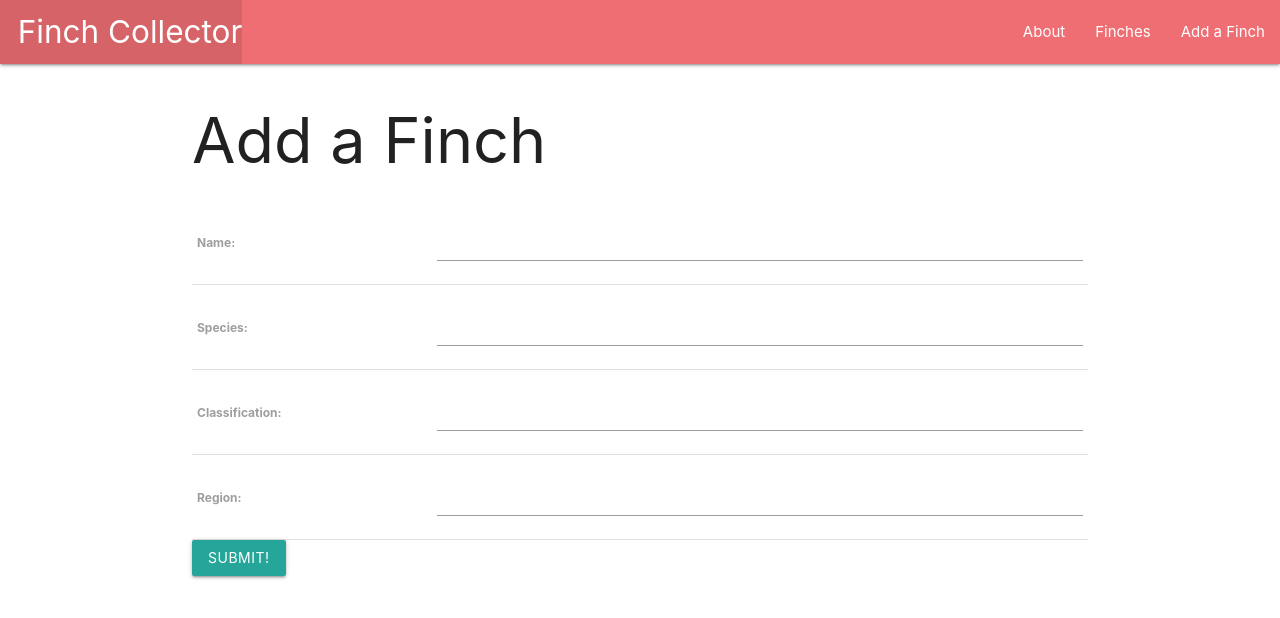
After one commit to spenserg92/Finch-Collector, a Django app: page /finches/create/ in a window 1280 px wide. The commit adds this page. Shown: the top 618 px of the page. Run offline with Django 4.2, Linux system fonts and the light colour scheme.

Commit message:
adds Create Finch functionality

```diff
--- a/main_app/models.py
+++ b/main_app/models.py
@@ -12,5 +12,6 @@ class Finch (models.Model):
     def __str__(self):
         return self.name
 
+
 def get_absolute_url(self):
     return reverse('detail', kwargs={'finch_id': self.id})
--- a/main_app/templates/base.html
+++ b/main_app/templates/base.html
@@ -21,12 +21,9 @@
                     </li>
                 </ul>
                 <ul class="right">
-                    <li>
-                        <a href="/about">About</a>
-                    </li>
-                    <li>
-                        <a href="/finches">Finches</a>
-                    </li>
+                    <li><a href="{% url 'about' %}">About</a></li>
+                    <li><a href="{% url 'index' %}">Finches</a></li>
+                    <li><a href="{% url 'finches_create' %}">Add a Finch</a></li>
                 </ul>
             </div>
         </nav>
--- /dev/null
+++ b/main_app/templates/main_app/finch_form.html
@@ -0,0 +1,13 @@
+{% extends 'base.html' %}
+{% block content %}
+
+    <h1>Add a Finch</h1>
+    <form action="" method="POST">
+        {% csrf_token %}
+        <table>
+            {{ form.as_table}}
+        </table>
+        <input type="submit" value="Submit!", class="btn">
+    </form>
+
+{% endblock %}
--- a/main_app/urls.py
+++ b/main_app/urls.py
@@ -5,5 +5,6 @@ urlpatterns = [
     path('', views.home, name='home'),
     path('about/', views.about, name='about'),
     path('finches/', views.finches_index, name='index',),
-    path('finches/<int:finch_id>', views.finches_detail, name='detail')
+    path('finches/<int:finch_id>', views.finches_detail, name='detail'),
+    path('finches/create/', views.FinchCreate.as_view(), name="finches_create"),
 ]
--- a/main_app/views.py
+++ b/main_app/views.py
@@ -1,5 +1,5 @@
 from django.shortcuts import render
-
+from django.views.generic.edit import CreateView
 from . models import Finch
 
 # Create your views here.
@@ -28,3 +28,8 @@ def finches_index(request):
 def finches_detail(request, finch_id):
     finch = Finch.objects.get(id=finch_id)
     return render(request, 'finches/detail.html', {'finch': finch})
+
+class FinchCreate(CreateView):
+    model = Finch
+    fields = '__all__'
+    success_url = '/finches'
```
